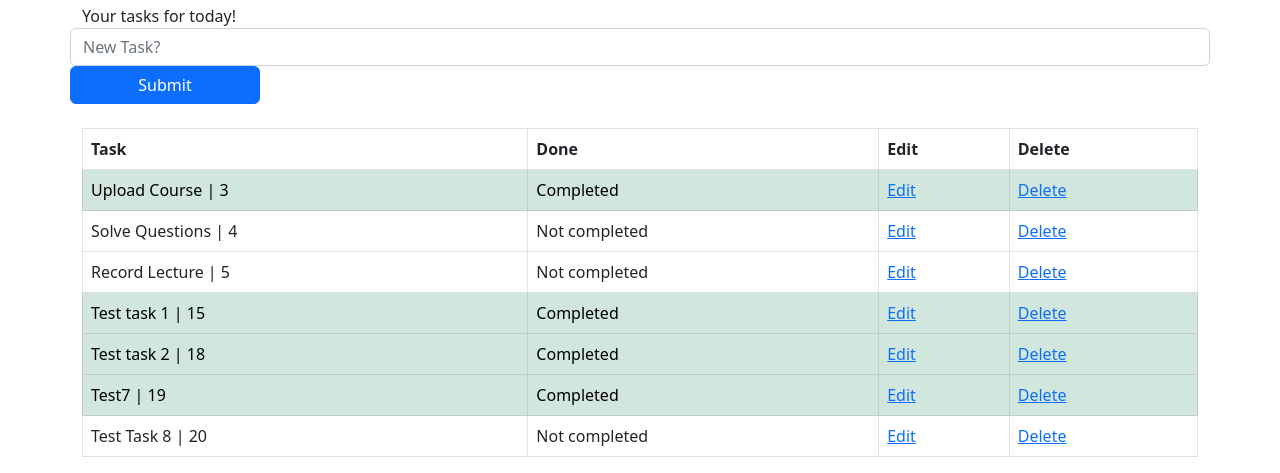
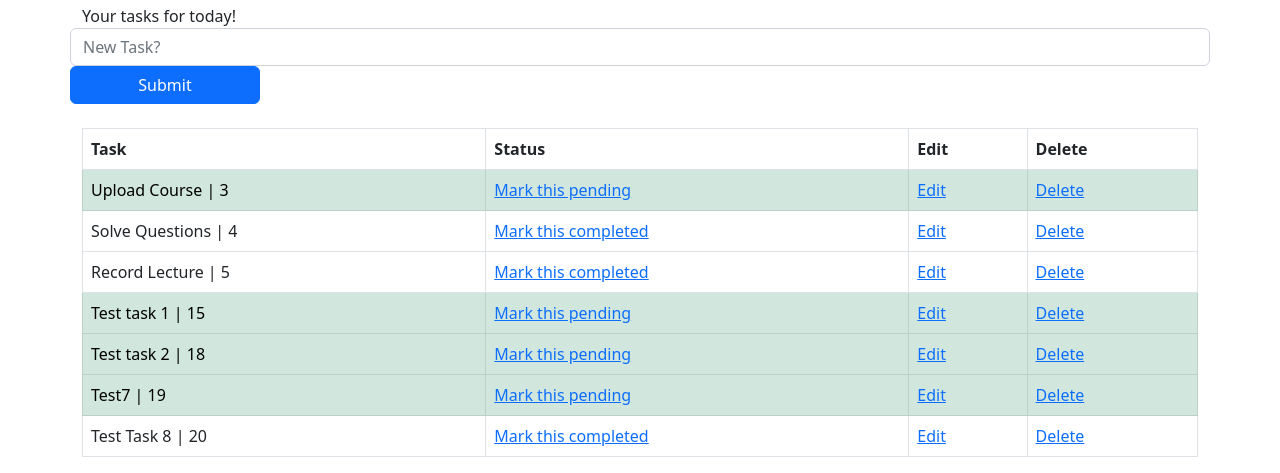
Before and after one commit to joybh98/taskmate, a Django app: page /task/ in a window 1280 px wide. Shown: the part 356-829 px from the top of the page. Run offline with Django 4.2, Linux system fonts and the light colour scheme; data comes from the database, SQL or seed files in the repository; both versions use the stored data as it was after the commit.

Commit message:
added update tsk functionality

```diff
--- a/taskmate/todolist/templates/edit.html
+++ b/taskmate/todolist/templates/edit.html
@@ -12,6 +12,7 @@
             {% csrf_token %}
             <label class="col-lg-2"></label>
               <input type="text" class="form-control col-lg-6" name="task" placeholder="Edit Task:{{ task_object.task }}" value="{{ task_object.task }}">
+              <input type="hidden" name="done" value="{{task_object.done}}">
             <button type="submit" class="btn btn-primary col-lg-2">Update Task</button>
         </form>
       </div>
--- a/taskmate/todolist/templates/todolist.html
+++ b/taskmate/todolist/templates/todolist.html
@@ -28,7 +28,7 @@
             <thead class="thread-dark">
                 <tr>
                     <th scope="col">Task</th>
-                    <th scope="col">Done</th>
+                    <th scope="col">Status</th>
                     <th scope="col">Edit</th>
                     <th scope="col">Delete</th>
                 </tr>
@@ -40,7 +40,7 @@
                             <!-- show green(success) if task is done-->
                                 <tr class="table-success">
                                     <td>{{obj.task}} | {{ obj.id }}</td>
-                                    <td>Completed</td>
+                                    <td><a href="{% url 'pending_task' obj.id %}">Mark this pending</a></td>
                                     <td><a href="{% url 'edit_task' obj.id %}">Edit</a></td>
                                     <td><a href="{% url 'delete_task' obj.id %}">Delete</a></td>
                                 </tr>
@@ -48,7 +48,7 @@
                             <!-- else show normal if task is not done-->
                                 <tr class="table-default">
                                     <td>{{obj.task}} | {{ obj.id }}</td>
-                                    <td>Not completed</td>
+                                    <td><a href="{% url 'complete_task' obj.id %}">Mark this completed</a></td>
                                     <td><a href="{% url 'edit_task' obj.id %}">Edit</a></td>
                                     <td><a href="{% url 'delete_task' obj.id %}">Delete</a></td>
                                 </tr>
--- a/taskmate/todolist/urls.py
+++ b/taskmate/todolist/urls.py
@@ -5,6 +5,8 @@ urlpatterns = [
     path('', views.todolist,name='todolist'),
     path('delete/<task_id>',views.delete_task,name='delete_task'),
     path('edit/<task_id>',views.edit_task,name='edit_task'),
+    path('complete/<task_id>',views.complete_task,name='complete_task'),
+    path("pending/<task_id>", views.pending_task, name="pending_task"),
     path('contact', views.contact,name='contact'),
     path('about', views.about,name='about')
 ]
--- a/taskmate/todolist/views.py
+++ b/taskmate/todolist/views.py
@@ -47,7 +47,7 @@ def edit_task(request,task_id):
         # select the task
         task_obj_edit=TaskList.objects.get(pk=task_id)
         # use the instance parameter to use the same task instance that we're using to query the selected task
-        form=TaskForm(request.POST or none,instance=task_obj_edit)
+        form=TaskForm(request.POST or None,instance=task_obj_edit)
         if form.is_valid():
             form.save()
         messages.success(request,("Task Edited!"))
@@ -56,3 +56,17 @@ def edit_task(request,task_id):
         # get all the objects of this class i.e tasks and done status
         task_object=TaskList.objects.get(pk=task_id)
         return render(request,'edit.html',{'task_object':task_object})
+
+def complete_task(request,task_id):
+    task=TaskList.objects.get(pk=task_id)
+    task.done= True
+    task.save()
+
+    return redirect('todolist')
+
+def pending_task(request,task_id):
+    task=TaskList.objects.get(pk=task_id)
+    task.done= False
+    task.save()
+
+    return redirect('todolist')
```
Also changed, not shown: taskmate/db.sqlite3.
